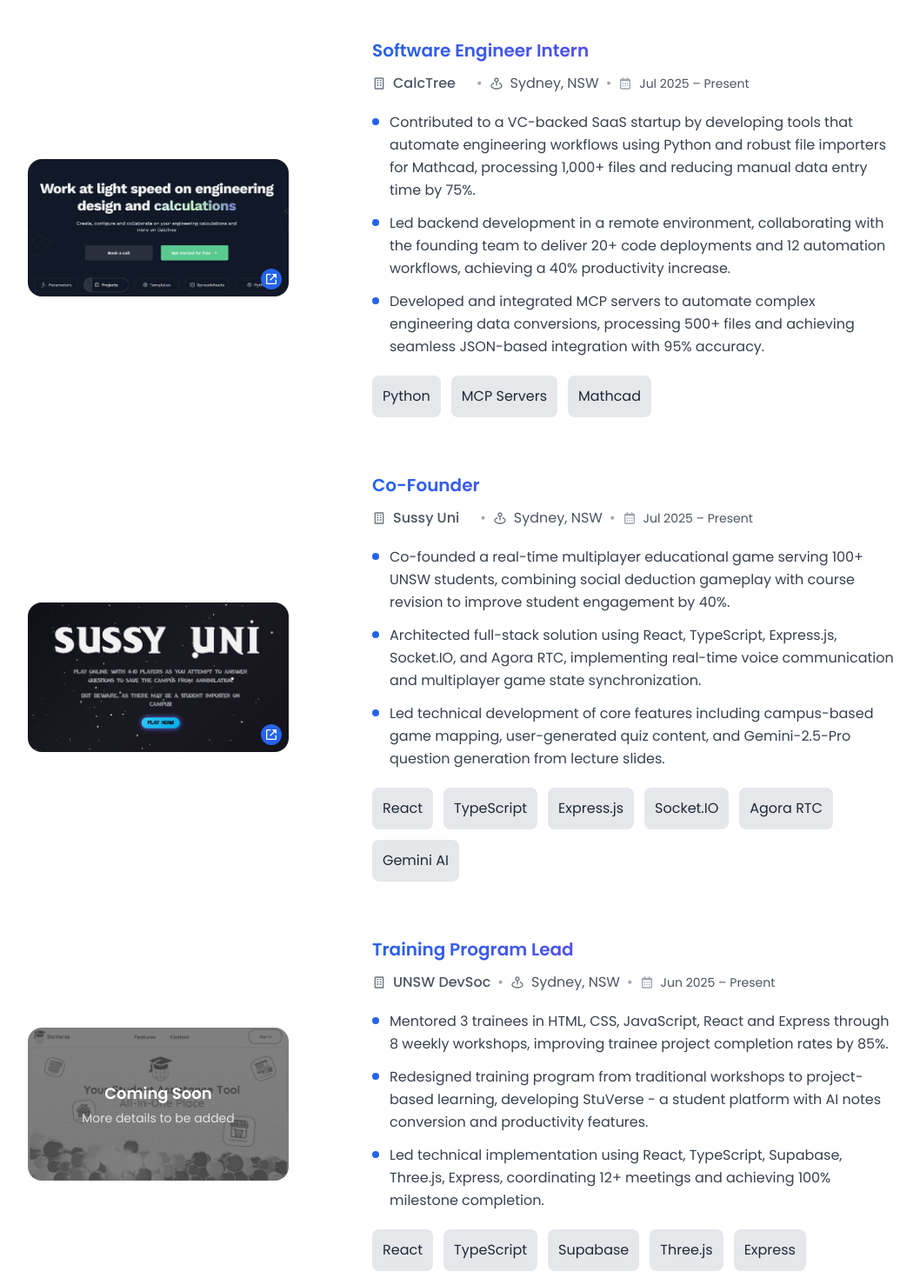
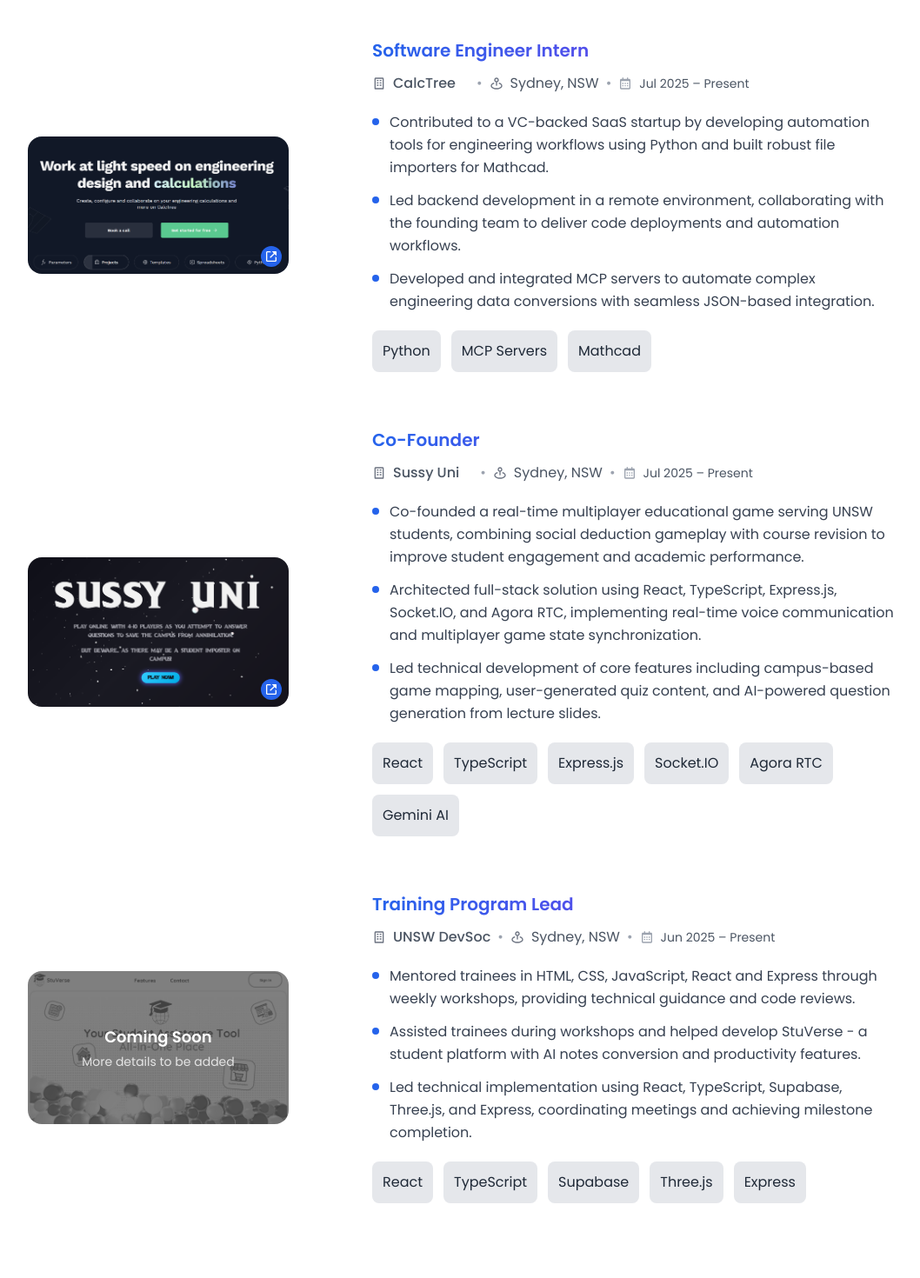
Before and after one commit to Froxzen/My-Portfolio, a React (Vite) app: page / in a window 1280 px wide. Shown: the part 1000-2470 px from the top of the page at 87% size, without its empty margins (108-1166 px from the left). Built offline with nearby package versions, Linux system fonts and the light colour scheme.

Commit message:
Changed dot points

```diff
--- a/src/components/Experience.jsx
+++ b/src/components/Experience.jsx
@@ -16,9 +16,9 @@
 		location: "Sydney, NSW",
 		period: "Jul 2025 – Present",
 		achievements: [
-			"Contributed to a VC-backed SaaS startup by developing tools that automate engineering workflows using Python and robust file importers for Mathcad, processing 1,000+ files and reducing manual data entry time by 75%.",
-			"Led backend development in a remote environment, collaborating with the founding team to deliver 20+ code deployments and 12 automation workflows, achieving a 40% productivity increase.",
-			"Developed and integrated MCP servers to automate complex engineering data conversions, processing 500+ files and achieving seamless JSON-based integration with 95% accuracy.",
+			"Contributed to a VC-backed SaaS startup by developing automation tools for engineering workflows using Python and built robust file importers for Mathcad.",
+			"Led backend development in a remote environment, collaborating with the founding team to deliver code deployments and automation workflows.",
+			"Developed and integrated MCP servers to automate complex engineering data conversions with seamless JSON-based integration.",
 		],
 		technologies: ["Python", "MCP Servers", "Mathcad"],
 		link: "https://calctree.com",
@@ -30,9 +30,9 @@
 		location: "Sydney, NSW",
 		period: "Jul 2025 – Present",
 		achievements: [
-			"Co-founded a real-time multiplayer educational game serving 100+ UNSW students, combining social deduction gameplay with course revision to improve student engagement by 40%.",
+			"Co-founded a real-time multiplayer educational game serving UNSW students, combining social deduction gameplay with course revision to improve student engagement and academic performance.",
 			"Architected full-stack solution using React, TypeScript, Express.js, Socket.IO, and Agora RTC, implementing real-time voice communication and multiplayer game state synchronization.",
-			"Led technical development of core features including campus-based game mapping, user-generated quiz content, and Gemini-2.5-Pro question generation from lecture slides.",
+			"Led technical development of core features including campus-based game mapping, user-generated quiz content, and AI-powered question generation from lecture slides.",
 		],
 		technologies: [
 			"React",
@@ -51,9 +51,9 @@
 		location: "Sydney, NSW",
 		period: "Jun 2025 – Present",
 		achievements: [
-			"Mentored 3 trainees in HTML, CSS, JavaScript, React and Express through 8 weekly workshops, improving trainee project completion rates by 85%.",
-			"Redesigned training program from traditional workshops to project-based learning, developing StuVerse - a student platform with AI notes conversion and productivity features.",
-			"Led technical implementation using React, TypeScript, Supabase, Three.js, Express, coordinating 12+ meetings and achieving 100% milestone completion.",
+			"Mentored trainees in HTML, CSS, JavaScript, React and Express through weekly workshops, providing technical guidance and code reviews.",
+			"Assisted trainees during workshops and helped develop StuVerse - a student platform with AI notes conversion and productivity features.",
+			"Led technical implementation using React, TypeScript, Supabase, Three.js, and Express, coordinating meetings and achieving milestone completion.",
 		],
 		technologies: [
 			"React",
```
